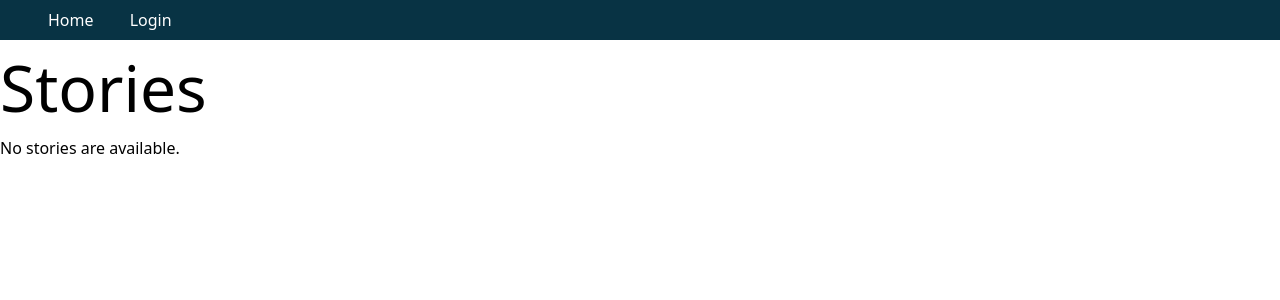
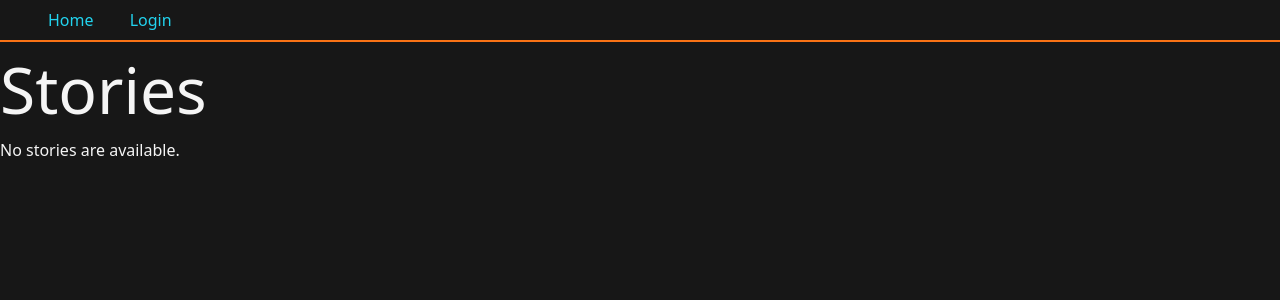
Before and after one commit to jruss06/ficition, a Django app: page / in a window 1280 px wide. Shown: the top 300 px of the page. Run offline with Django 5.2, Linux system fonts and the light colour scheme; data that the repository does not hold is empty.

Commit message:
update theme

```diff
--- a/static/output.css
+++ b/static/output.css
@@ -641,6 +641,18 @@ select {
   outline: 1px auto -webkit-focus-ring-color;
 }
 
+body {
+  --tw-bg-opacity: 1;
+  background-color: rgb(23 23 23 / var(--tw-bg-opacity));
+  --tw-text-opacity: 1;
+  color: rgb(245 245 245 / var(--tw-text-opacity));
+}
+
+a {
+  --tw-text-opacity: 1;
+  color: rgb(34 211 238 / var(--tw-text-opacity));
+}
+
 *, ::before, ::after {
   --tw-border-spacing-x: 0;
   --tw-border-spacing-y: 0;
@@ -792,11 +804,6 @@ select {
   margin-right: auto;
 }
 
-.my-2 {
-  margin-top: 0.5rem;
-  margin-bottom: 0.5rem;
-}
-
 .mb-2 {
   margin-bottom: 0.5rem;
 }
@@ -821,9 +828,17 @@ select {
   border-radius: 0.375rem;
 }
 
-.bg-cyan-950 {
-  --tw-bg-opacity: 1;
-  background-color: rgb(8 51 68 / var(--tw-bg-opacity));
+.border-b-2 {
+  border-bottom-width: 2px;
+}
+
+.border-solid {
+  border-style: solid;
+}
+
+.border-orange-500 {
+  --tw-border-opacity: 1;
+  border-color: rgb(249 115 22 / var(--tw-border-opacity));
 }
 
 .bg-indigo-500 {
@@ -856,11 +871,6 @@ select {
   line-height: 1.25rem;
 }
 
-.text-white {
-  --tw-text-opacity: 1;
-  color: rgb(255 255 255 / var(--tw-text-opacity));
-}
-
 .shadow {
   --tw-shadow: 0 1px 3px 0 rgb(0 0 0 / 0.1), 0 1px 2px -1px rgb(0 0 0 / 0.1);
   --tw-shadow-colored: 0 1px 3px 0 var(--tw-shadow-color), 0 1px 2px -1px var(--tw-shadow-color);
@@ -872,12 +882,15 @@ select {
 }
 
 .story-header {
-  font-size: 2em;
-  color: blue;
+  font-size: 1.2em;
+  font-weight: 600;
 }
 
 .story-item {
-  border-top: 1px solid;
+  border-bottom-width: 2px;
+  border-style: dotted;
+  --tw-border-opacity: 1;
+  border-color: rgb(249 115 22 / var(--tw-border-opacity));
   padding: 1em 0.5em;
   margin: 0.5em 0;
 }
--- a/templates/base.html
+++ b/templates/base.html
@@ -8,7 +8,7 @@
 </head>
 
 <body>
-    <div class="nav px-8 py-2 bg-cyan-950 text-white">
+    <div class="nav px-8 py-2 border-solid border-b-2 border-orange-500">
 	<ul>
 		<li class="px-4 inline"><a href="{% url 'index' %}">Home</a></li>
 	        {% if user.is_authenticated %}
```
Also changed, not shown: static/style.css (+12 -3 lines).
